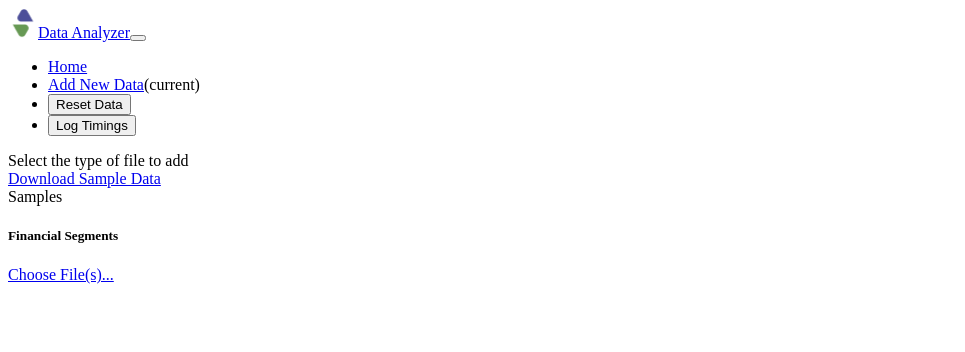
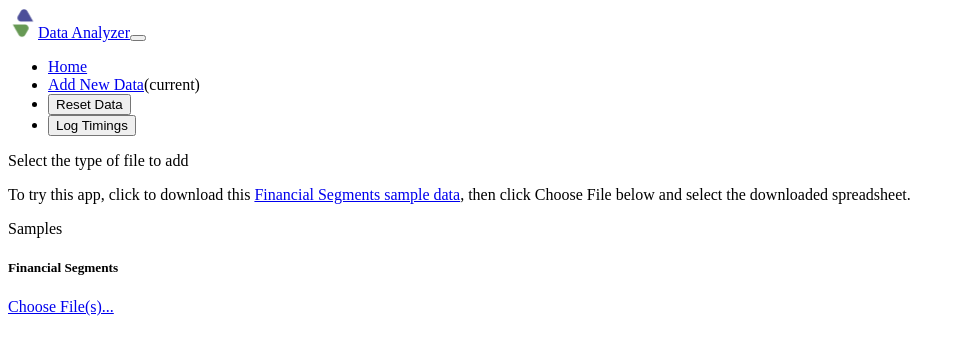
Before and after one commit to parsehex/data-analyzer, a Vue app: page /upload in a window 1280 px wide. Shown: the top 352 px of the page, without its empty margins (0-965 px from the left). Built offline with nearby package versions, Linux system fonts and the light colour scheme.

Commit message:
add description to sample data download

```diff
--- a/src/pages/Upload.vue
+++ b/src/pages/Upload.vue
@@ -22,7 +22,10 @@
 					:style="{ display: 'none' }"
 				/>
 
-				<a href="/Financial-Segments-Sample.xlsx" target="_blank">Download Sample Data</a>
+				<p>
+					To try this app, click to download this
+					<a href="/Financial-Segments-Sample.xlsx" target="_blank">Financial Segments sample data</a>, then click Choose File below and select the downloaded spreadsheet.
+				</p>
 			</column>
 			<column
 				:class="['col-xs-12', 'col-sm-6', 'col-md-4', def.name]"
```
